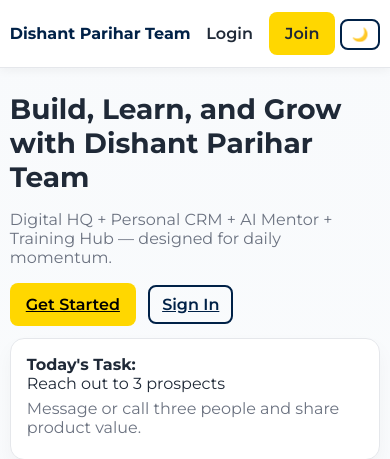
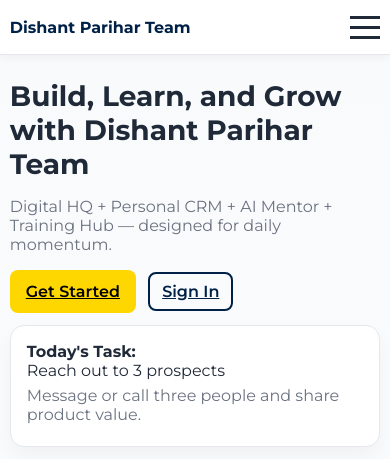
Before and after one commit to dishu269/hostinger-website, a PHP site: page /index.php in a window 390 px wide. Shown: the top 459 px of the page. Run offline with PHP 8.4, Linux system fonts and the light colour scheme; data comes from the database, SQL or seed files in the repository; data that the repository does not hold is empty; some libraries are stand-ins or nearby versions.

Commit message:
fix: Implement responsive mobile navigation menu
This commit addresses the lack of a mobile-friendly navigation menu. It introduces a "hamburger" menu for screen sizes below 768px.

- Adds a hamburger menu button to the header.
- The navigation now collapses into an overlay menu on mobile devices.
- Implements CSS and JavaScript to handle the toggling of the menu.
- Ensures the desktop navigation remains unchanged.
- Improves accessibility by updating the `aria-expanded` attribute on the menu button.

```diff
--- a/public_html/assets/css/style.css
+++ b/public_html/assets/css/style.css
@@ -55,13 +55,93 @@ body {
   font-weight: 700;
   text-decoration: none;
 }
+/* Mobile Menu Button */
+.mobile-menu-button {
+  display: flex;
+  flex-direction: column;
+  justify-content: space-around;
+  width: 30px;
+  height: 30px;
+  background: transparent;
+  border: none;
+  cursor: pointer;
+  padding: 0;
+  z-index: 60;
+  position: relative; /* For z-index to work */
+}
+.mobile-menu-button .line {
+  display: block;
+  width: 100%;
+  height: 3px;
+  background-color: var(--text);
+  transition: all 0.3s ease-in-out;
+}
+.mobile-menu-button.is-active .line:nth-child(1) {
+  transform: translateY(11px) rotate(45deg);
+}
+.mobile-menu-button.is-active .line:nth-child(2) {
+  opacity: 0;
+}
+.mobile-menu-button.is-active .line:nth-child(3) {
+  transform: translateY(-11px) rotate(-45deg);
+}
+
+/* Navigation */
+.nav-wrapper {
+  position: fixed;
+  top: 0;
+  left: 0;
+  width: 100%;
+  height: 100%;
+  background: var(--background-start);
+  display: flex;
+  align-items: center;
+  justify-content: center;
+  opacity: 0;
+  visibility: hidden;
+  transition: opacity 0.35s ease, visibility 0.35s ease;
+  z-index: 55;
+}
+.nav-wrapper.is-active {
+  opacity: 1;
+  visibility: visible;
+}
+.nav {
+  display: flex;
+  flex-direction: column;
+  align-items: center;
+  gap: 1.5rem;
+}
+.nav a {
+  font-size: 1.5rem;
+  font-weight: 600;
+  text-decoration: none;
+  color: var(--text);
+}
+
+/* Desktop Navigation Styles */
+@media (min-width: 768px) {
+  .mobile-menu-button {
+    display: none;
+  }
+  .nav-wrapper {
+    position: static;
+    width: auto;
+    height: auto;
+    background: none;
+    opacity: 1;
+    visibility: visible;
+  }
+  .nav {
+    flex-direction: row;
+    align-items: center;
+    gap: 0; /* Reset gap */
+  }
   .nav a {
     margin-left: 12px;
-  text-decoration: none;
-  color: var(--text);
+    font-size: 1rem; /* Reset font size */
     transition: color 0.2s ease;
     position: relative;
-  font-weight: 600;
   }
   .nav a:hover {
     color: var(--gold);
@@ -81,6 +161,7 @@ body {
   .nav a:hover::after {
     transform: scaleX(1);
     transform-origin: bottom left;
+  }
 }
 .btn, .btn-outline {
   transition: transform 0.2s ease, box-shadow 0.2s ease;
--- a/public_html/assets/js/main.js
+++ b/public_html/assets/js/main.js
@@ -26,6 +26,20 @@
         localStorage.setItem('theme', 'light');
         themeToggle.textContent = '🌙';
       }
+    });
+  }
+
+  // --- Mobile Menu ---
+  const mobileMenuButton = document.getElementById('mobile-menu-button');
+  const mobileMenu = document.getElementById('mobile-menu');
+
+  if (mobileMenuButton && mobileMenu) {
+    mobileMenuButton.addEventListener('click', () => {
+      const isActive = mobileMenuButton.classList.toggle('is-active');
+      mobileMenu.classList.toggle('is-active');
+      mobileMenuButton.setAttribute('aria-expanded', isActive);
+      // Prevent scrolling when menu is open
+      document.body.style.overflow = isActive ? 'hidden' : '';
     });
   }
 
--- a/public_html/includes/header.php
+++ b/public_html/includes/header.php
@@ -32,6 +32,12 @@ $csrf = generate_csrf_token();
   <header class="site-header">
     <div class="container header-inner">
       <a href="/" class="brand"><?= SITE_BRAND ?></a>
+      <button id="mobile-menu-button" class="mobile-menu-button" aria-label="Menu" aria-expanded="false">
+        <span class="line"></span>
+        <span class="line"></span>
+        <span class="line"></span>
+      </button>
+      <div id="mobile-menu" class="nav-wrapper">
         <nav class="nav">
           <?php if ($user): ?>
             <?php if ($user['role'] === 'admin'): ?>
@@ -51,8 +57,8 @@ $csrf = generate_csrf_token();
               <img src="<?= htmlspecialchars($user['avatar_url'] ?? 'https://placehold.co/32x32/EFEFEF/AAAAAA&text=') ?>" alt="Your Avatar" style="width: 32px; height: 32px; border-radius: 50%;">
               <span>My Profile</span>
             </a>
+            <a class="btn btn-outline" href="/logout.php">Logout</a>
             <button id="theme-toggle" class="btn-outline" style="padding: 6px 10px;">🌙</button>
-          <a class="btn btn-outline" href="/logout.php">Logout</a>
           <?php else: ?>
             <a href="/login.php">Login</a>
             <a class="btn" href="/register.php">Join</a>
@@ -60,5 +66,6 @@ $csrf = generate_csrf_token();
           <?php endif; ?>
         </nav>
       </div>
+    </div>
   </header>
   <main class="container">
```
Lines whose indentation alone changed are shown as unchanged.
